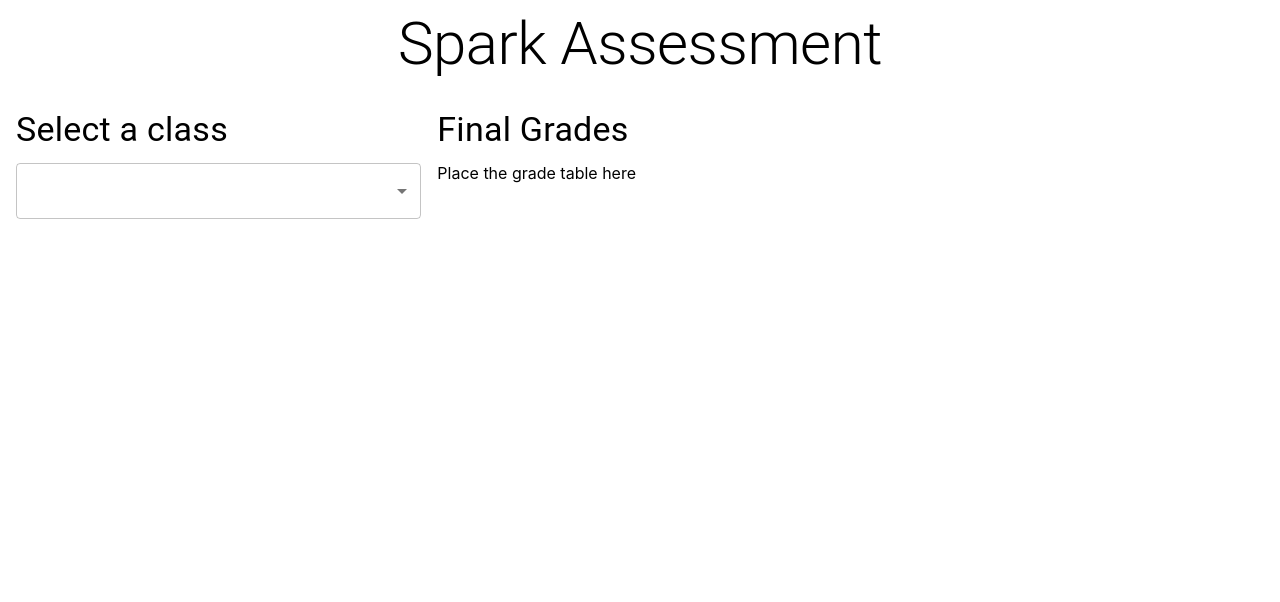
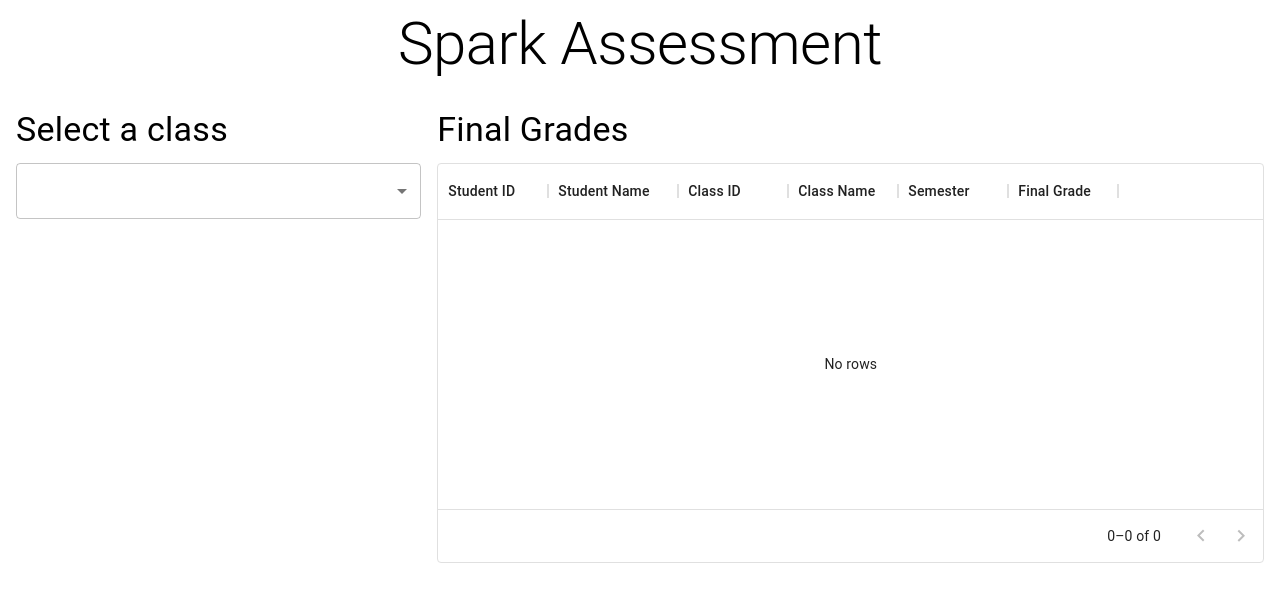
Before and after one commit to lcfmarco/cs519-diagnostics-test, a React (Create React App) app: page / in a window 1280 px wide. Shown: the top 602 px of the page. Built offline with nearby package versions, Linux system fonts and the light colour scheme.

Commit message:
Add grade table layout with correct headings and additional types to support grade table - grade table now reflected onto app (empty)

```diff
--- a/src/App.tsx
+++ b/src/App.tsx
@@ -6,11 +6,13 @@ import { Select, Typography } from "@mui/material";
  */
 import {} from "./globals";
 import { IUniversityClass } from "./types/api_types";
+import { GradeTable } from "./components/GradeTable"; // Importing GradeTable.tsx component to App file
 
 function App() {
   // You will need to use more of these!
   const [currClassId, setCurrClassId] = useState<string>("");
   const [classList, setClassList] = useState<IUniversityClass[]>([]);
+  const [grades, setGrades] = useState<any[]>([]);
 
   /**
    * This is JUST an example of how you might fetch some data(with a different API).
@@ -56,7 +58,8 @@ function App() {
           <Typography variant="h4" gutterBottom>
             Final Grades
           </Typography>
-          <div>Place the grade table here</div>
+          {/* <div>Place the grade table here</div> */}
+          <GradeTable grades={grades} /> {/* Displaying the GradeTable */}
         </Grid>
       </Grid>
     </div>
--- a/src/components/GradeTable.tsx
+++ b/src/components/GradeTable.tsx
@@ -1,3 +1,8 @@
+import React from 'react';
+import { DataGrid, GridColDef } from '@mui/x-data-grid';
+
+import { IGradeTableProps } from "../types/api_types";
+
 /**
  * You might find it useful to have some dummy data for your own testing.
  * Feel free to write this function if you find that feature desirable.
@@ -16,6 +21,35 @@ export function dummyData() {
  * You might need to change the signature of this function.
  *
  */
-export const GradeTable = () => {
-  return <></>;
+// export const GradeTable = () => {
+//   return <></>;
+// };
+
+export const GradeTable: React.FC<IGradeTableProps> = ({ grades }) => {
+  const columns: GridColDef[] = [
+    { field: 'studentId', headerName: 'Student ID', width: 110 },
+    { field: 'studentName', headerName: 'Student Name', width: 130 },
+    { field: 'classId', headerName: 'Class ID', width: 110},
+    { field: 'className', headerName: 'Class Name', width: 110},
+    { field: 'semester', headerName: 'Semester', width: 110},
+    {
+      field: 'finalGrade',
+      headerName: 'Final Grade',
+      type: 'number',
+      width: 110,
+      align: 'left',
+      headerAlign: 'left',
+    },
+  ];
+
+  return (
+    <div style={{ height: 400, width: '100%' }}>
+      <DataGrid
+        rows={grades}
+        columns={columns}
+        pageSize={5}
+        rowsPerPageOptions={[5]}
+      />
+    </div>
+  );
 };
--- a/src/types/api_types.ts
+++ b/src/types/api_types.ts
@@ -38,3 +38,7 @@ export interface IStudent {
   status: 'enrolled' | 'graduated' | 'other'; // All possible statuses
   universityId: string;
 }
+
+export interface IGradeTableProps {
+  grades: { studentId: string; studentName: string; finalGrade: number }[];
+}
```
Also changed, not shown: src/utils/calculate_grade.ts (+13 -5 lines).
